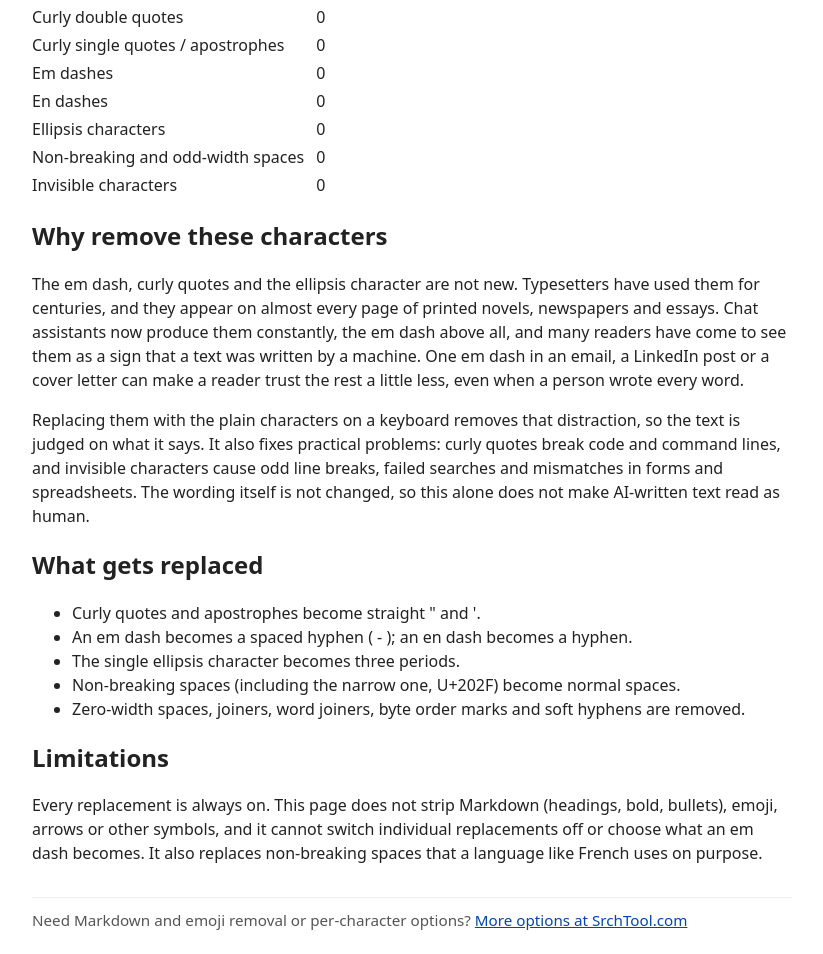
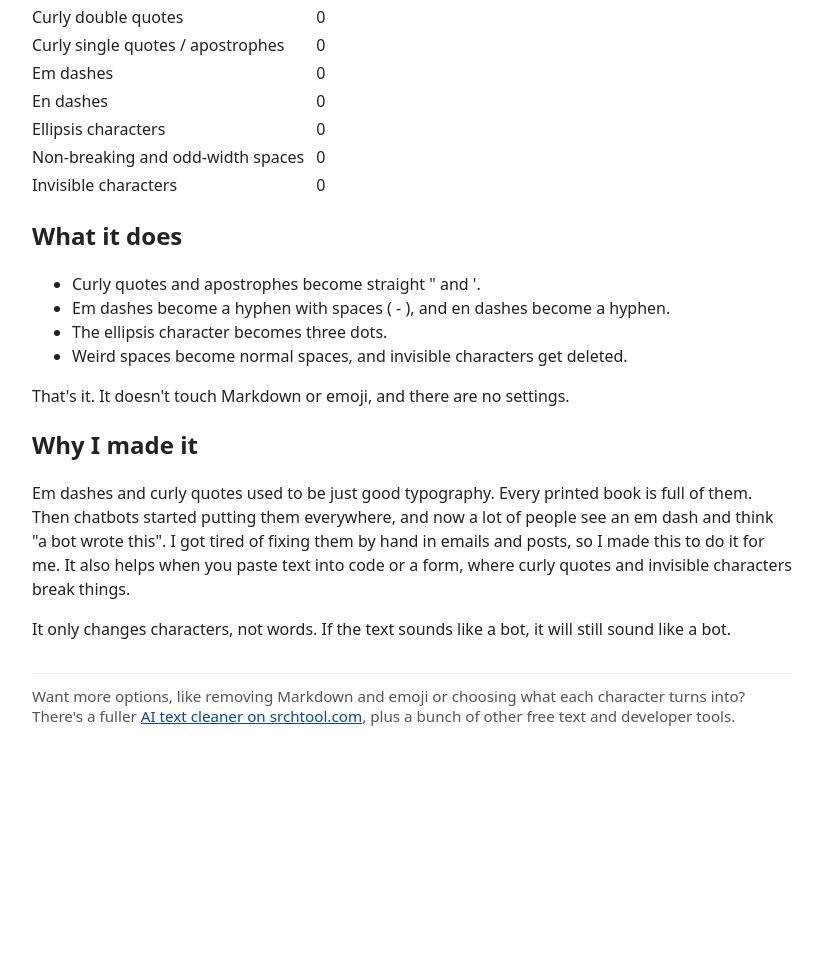
Before and after one commit to jrausell/ai-text-cleaner-js, a plain HTML site: page index.html in a window 1280 px wide. Shown: the part 692-1646 px from the top of the page, without its empty margins (228-1051 px from the left). After the commit the page ends 1442 px from the top, so only its background shows below. Drawn offline with Linux system fonts and the light colour scheme.

Commit message:
Rewrite page text: simpler and more casual

```diff
--- a/index.html
+++ b/index.html
@@ -4,7 +4,7 @@
 <meta charset="utf-8">
 <meta name="viewport" content="width=device-width, initial-scale=1">
 <title>AI Text Cleaner - Remove Em Dashes, Curly Quotes and Hidden Characters</title>
-<meta name="description" content="A minimal AI text cleaner: paste ChatGPT, Claude or Gemini output and get plain text back, with em dashes, curly quotes, ellipses, odd spaces and invisible characters replaced. Runs in the browser.">
+<meta name="description" content="A basic AI text cleaner: paste ChatGPT, Claude or Gemini output and get plain text back, with em dashes, curly quotes, ellipses, odd spaces and invisible characters replaced. Runs in the browser.">
 <style>
   body { font-family: system-ui, sans-serif; max-width: 760px; margin: 0 auto; padding: 24px 16px; color: #222; background: #fff; }
   h1 { font-size: 1.6rem; margin: 0 0 4px; }
@@ -21,7 +21,7 @@
 </head>
 <body>
 <h1>AI Text Cleaner</h1>
-<p>Paste text from ChatGPT, Claude or Gemini. The typographic characters these models add are swapped for plain keyboard characters as you type. The words are not changed, and nothing leaves the browser.</p>
+<p>A small, basic tool. Paste text from ChatGPT, Claude or Gemini and it swaps the fancy characters those bots love for the normal ones on your keyboard. Your words stay the same, and nothing gets sent anywhere: it all runs in your browser.</p>
 
 <label for="input">Text to clean</label>
 <textarea id="input" placeholder="Paste AI-written text here..."></textarea>
@@ -33,24 +33,21 @@
 
 <table id="counts" aria-label="Characters replaced"></table>
 
-<h2>Why remove these characters</h2>
-<p>The em dash, curly quotes and the ellipsis character are not new. Typesetters have used them for centuries, and they appear on almost every page of printed novels, newspapers and essays. Chat assistants now produce them constantly, the em dash above all, and many readers have come to see them as a sign that a text was written by a machine. One em dash in an email, a LinkedIn post or a cover letter can make a reader trust the rest a little less, even when a person wrote every word.</p>
-<p>Replacing them with the plain characters on a keyboard removes that distraction, so the text is judged on what it says. It also fixes practical problems: curly quotes break code and command lines, and invisible characters cause odd line breaks, failed searches and mismatches in forms and spreadsheets. The wording itself is not changed, so this alone does not make AI-written text read as human.</p>
-
-<h2>What gets replaced</h2>
+<h2>What it does</h2>
 <ul>
   <li>Curly quotes and apostrophes become straight " and '.</li>
-  <li>An em dash becomes a spaced hyphen ( - ); an en dash becomes a hyphen.</li>
-  <li>The single ellipsis character becomes three periods.</li>
-  <li>Non-breaking spaces (including the narrow one, U+202F) become normal spaces.</li>
-  <li>Zero-width spaces, joiners, word joiners, byte order marks and soft hyphens are removed.</li>
+  <li>Em dashes become a hyphen with spaces ( - ), and en dashes become a hyphen.</li>
+  <li>The ellipsis character becomes three dots.</li>
+  <li>Weird spaces become normal spaces, and invisible characters get deleted.</li>
 </ul>
+<p>That's it. It doesn't touch Markdown or emoji, and there are no settings.</p>
 
-<h2>Limitations</h2>
-<p>Every replacement is always on. This page does not strip Markdown (headings, bold, bullets), emoji, arrows or other symbols, and it cannot switch individual replacements off or choose what an em dash becomes. It also replaces non-breaking spaces that a language like French uses on purpose.</p>
+<h2>Why I made it</h2>
+<p>Em dashes and curly quotes used to be just good typography. Every printed book is full of them. Then chatbots started putting them everywhere, and now a lot of people see an em dash and think "a bot wrote this". I got tired of fixing them by hand in emails and posts, so I made this to do it for me. It also helps when you paste text into code or a form, where curly quotes and invisible characters break things.</p>
+<p>It only changes characters, not words. If the text sounds like a bot, it will still sound like a bot.</p>
 
 <footer>
-  Need Markdown and emoji removal or per-character options? <a href="https://srchtool.com/en/tools/text/ai-cleaner">More options at SrchTool.com</a>
+  Want more options, like removing Markdown and emoji or choosing what each character turns into? There's a fuller <a href="https://srchtool.com/en/tools/text/ai-cleaner">AI text cleaner on srchtool.com</a>, plus a bunch of other free text and developer tools.
 </footer>
 
 <script type="module">
```
